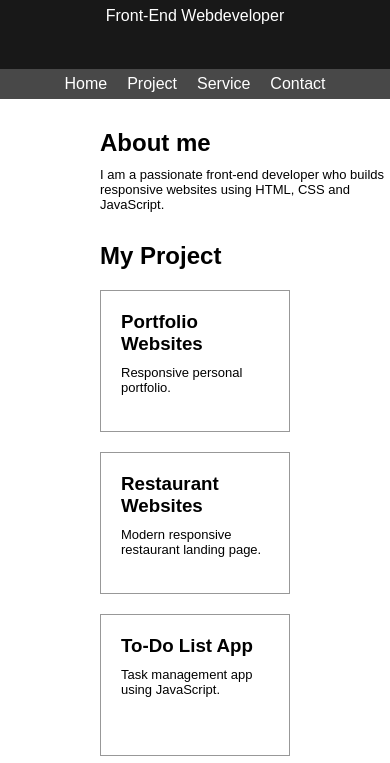
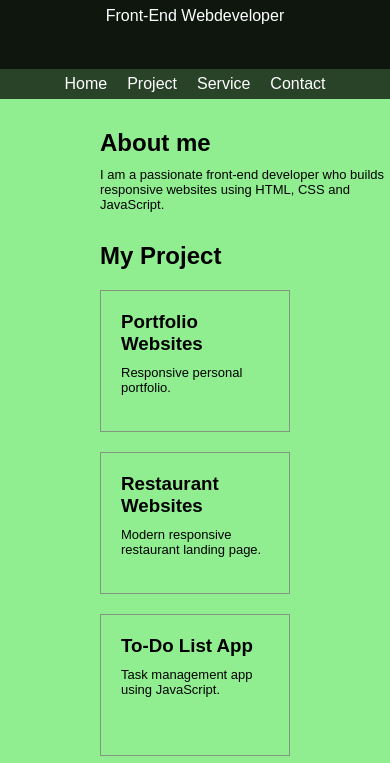
Before and after one commit to Suraj1234-wq/Portfolio-Website, a plain HTML site: page index.html in a window 390 px wide. Shown: the part 81-844 px from the top of the page. Drawn offline with Linux system fonts and the light colour scheme.

Commit message:
Update body styles and add responsive media queries
Comment out body styles and add media queries for responsive design.

```diff
--- a/style.css
+++ b/style.css
@@ -4,12 +4,31 @@
   font-family: arial;
 }
 
-body {
+/* body {
   display: grid;
   grid-template-columns: repeat(auto-fit,minmax(250px,1fr));
+} */
+
+/* Mobile */
+@media (max-width: 600px){
+  body{
+    background: lightblue;
+  }
 }
 
+/* Tablet */
+@media (max-width: 900px){
+  body{
+    background: lightgreen;
+  }
+}
 
+/* Laptop */
+@media (min-width: 901px){
+  body{
+    background: white;
+  }
+}
 
 .box1 {
   display: flex;
```
